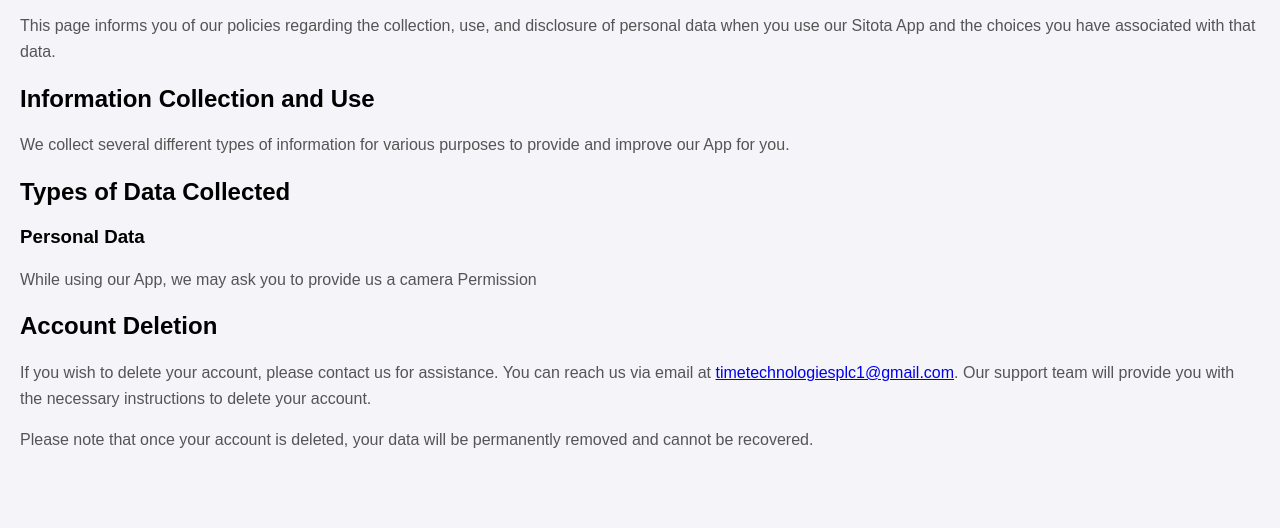
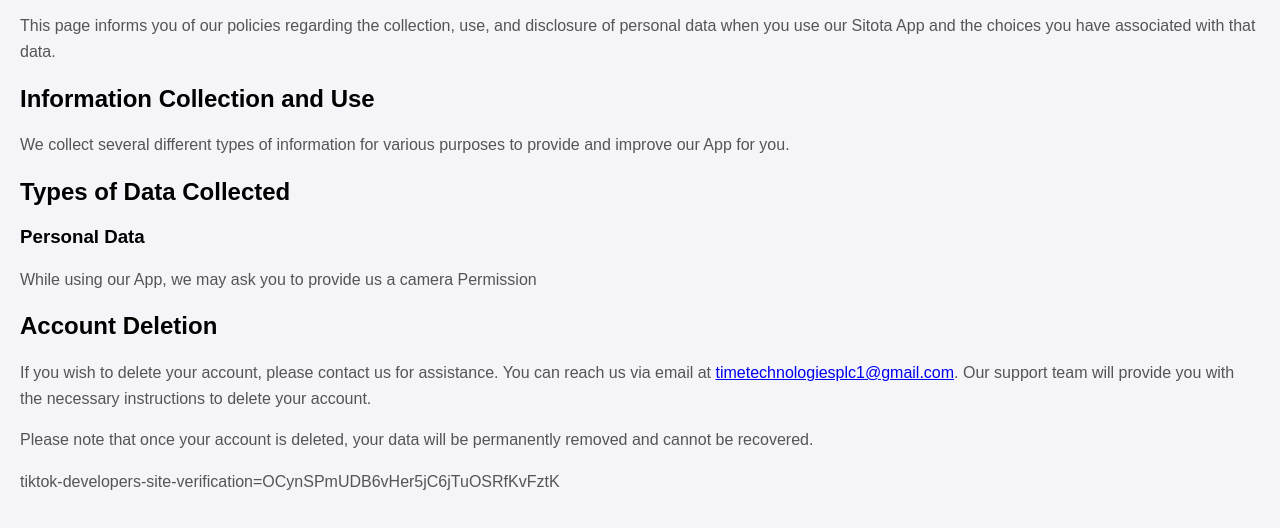
Before and after one commit to Ashenafi13/ashenafi13.github.io, a plain HTML site: page index.html in a window 1280 px wide. Shown: the part 128-656 px from the top of the page. Drawn offline with Linux system fonts and the light colour scheme.

Commit message:
Update index.html

```diff
--- a/index.html
+++ b/index.html
@@ -45,6 +45,9 @@
 <p>
   Please note that once your account is deleted, your data will be permanently removed and cannot be recovered.
 </p>
+<p>
+  tiktok-developers-site-verification=OCynSPmUDB6vHer5jC6jTuOSRfKvFztK
+</p>
 
 
 </body>
```
